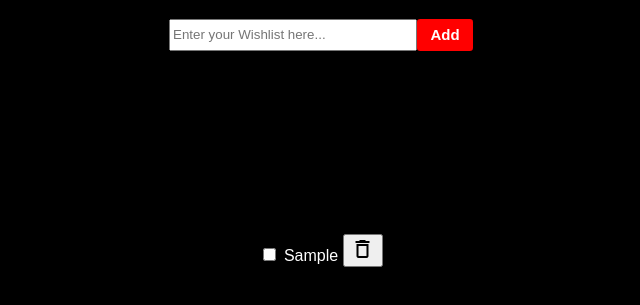
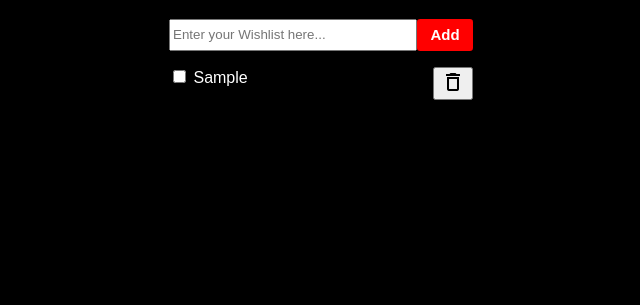
Before and after one commit to sadafkhan0107/HTML-CSS-JS-projects, a plain HTML site: page index.html in a window 1280 px wide. Both pictures are taken after typing "Sample" into the empty fields and a click on the button "Add". Shown: the part 61-366 px from the top of the page, without its empty margins (319-959 px from the left). Drawn offline with Linux system fonts and the light colour scheme.

Commit message:
style: positioned the delete box relative to todo input

```diff
--- a/script.js
+++ b/script.js
@@ -48,11 +48,11 @@ showTodos.addEventListener('click', (e) => {
 })
 
 function renderTodoList(todoList){
-   showTodos.innerHTML = todoList.map(({id, todo, isCompleted}) => `<div> <input id="item-${id}"
+   showTodos.innerHTML = todoList.map(({id, todo, isCompleted}) => `<div class= "relative"> <input id="item-${id}"
    type="checkbox" data-key= ${id} ${isCompleted ? "checked" : ""}>
    <label for="item-${id}" class= "todo todo-text t-pointer ${isCompleted ? "checked-todo" : ""}"
    data-key= ${id}>${todo}</label>
-   <button class= "btn "><span data-todokey = ${id} class="material-icons-outlined">
+   <button class= "btn absolute right-0"><span data-todokey = ${id} class="material-icons-outlined">
    delete
    </span></button></div>`).join(" ")
 }
--- a/style.css
+++ b/style.css
@@ -50,11 +50,19 @@ body{
     cursor: pointer;
 
 }
+.relative{
+    position: relative;
+    width: 19rem;
+    padding-top: 1rem;
+}
+.absolute{
+    position: absolute;
+    right: 0;
+}
 .todos-container{
     height: 50vh;
     display: flex;
     flex-direction: column;
     align-items: center;
-    justify-content:center;
     overflow-y: auto;
 }
```
Also changed, not shown: index.html (+0 -9 lines).
